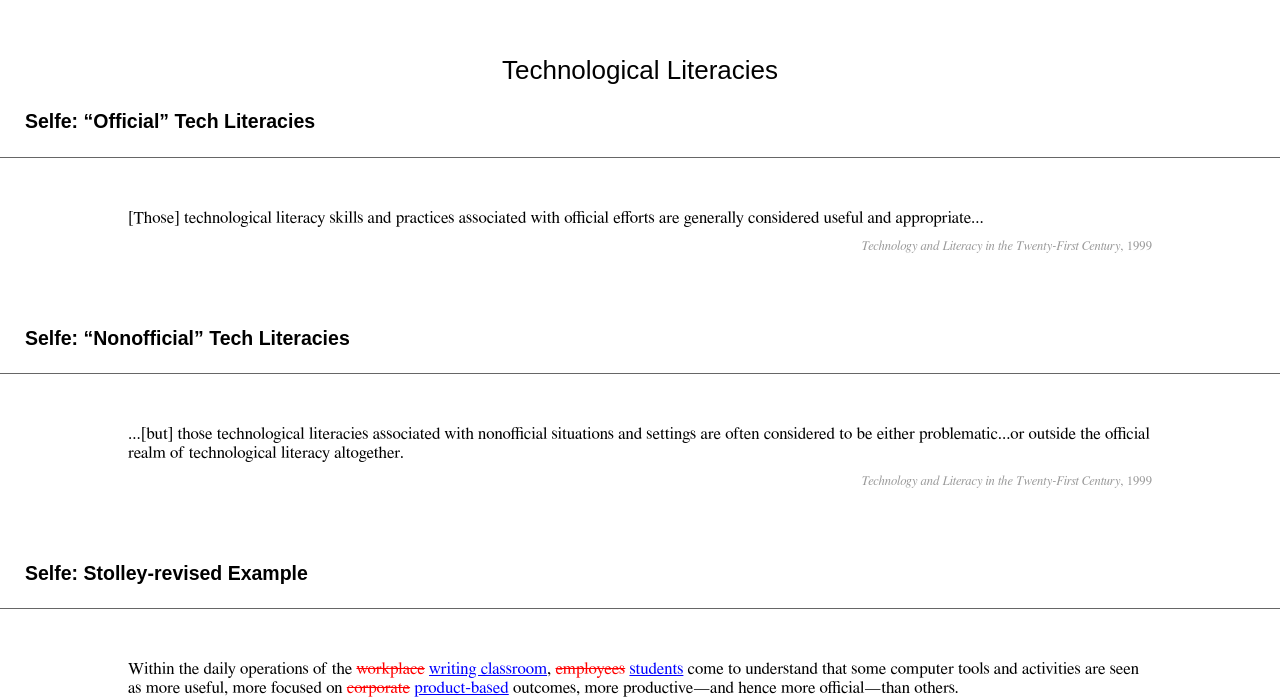
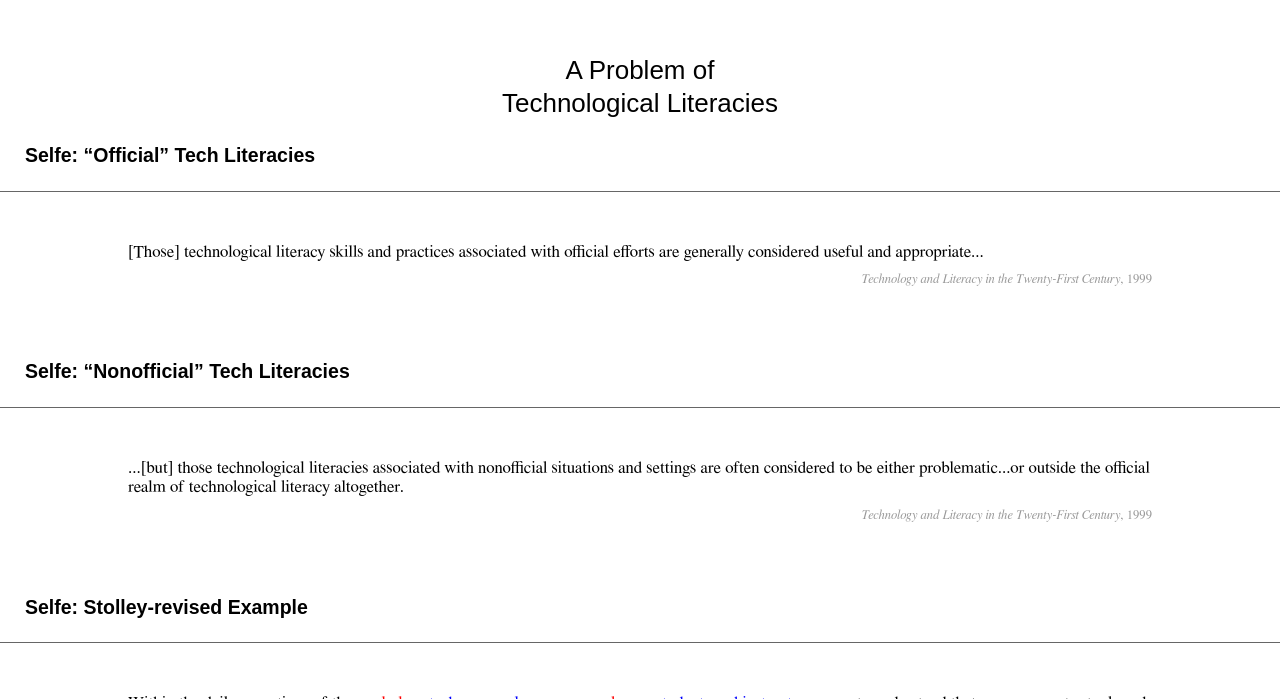
Before and after one commit to karlstolley/vt, a plain HTML site: page index.html in a window 1280 px wide. Shown: the part 2101-2800 px from the top of the page. Drawn offline with Linux system fonts and the light colour scheme; a script that the page names is missing.

Commit message:
A few minor slide edits for IIT audience

```diff
--- a/index.html
+++ b/index.html
@@ -26,7 +26,7 @@
 
   <h2 class="lessig">Digital Production <br />(Craft)</h2>
 
-  <h2 class="lessig">Method?</h2>
+  <h2 class="lessig">Methods?</h2>
 
   <h2 class="noshow">Far Side</h2>
 	<div class="image">
@@ -35,7 +35,7 @@
 
 	<h2 class="lessig">Current Research: Revision</h2>
 
-	<h2 class="lessig">Technological Literacies</h2>
+	<h2 class="lessig">A Problem of<br />Technological Literacies</h2>
 
 	<h2>Selfe: “Official” Tech Literacies</h2>
 	<blockquote>
@@ -59,8 +59,8 @@
 	<h2>Selfe: Stolley-revised Example</h2>
 	<blockquote>
 		<p>
-			Within the daily operations of the <del>workplace</del> <ins>writing
-			classroom</ins>, <del>employees</del> <ins>students</ins> come to
+			Within the daily operations of the <del>workplace</del> <ins>tech comm
+			classroom</ins>, <del>employees</del> <ins>students and instructors</ins> come to
 			understand that some computer tools and activities are seen as more useful,
 			more focused on <del>corporate</del> <ins>product-based</ins> outcomes, more
 			productive—and hence more official—than others.
```
